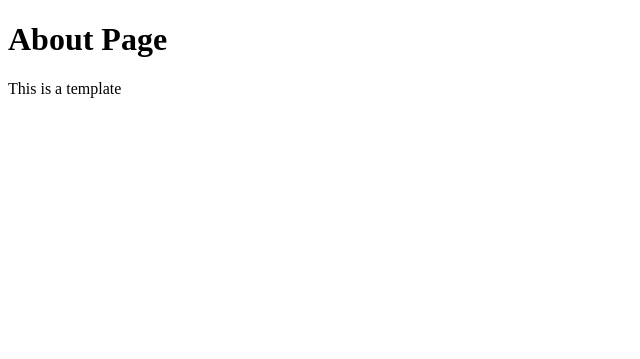
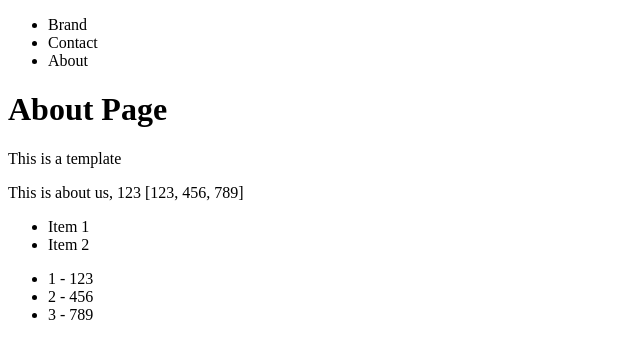
Before and after one commit to Harshit2009/Try_Django, a Django app: page /about/ in a window 1280 px wide. Shown: the top 359 px of the page, without its empty margins (0-640 px from the left). Run offline with Django 4.2, Linux system fonts and the light colour scheme.

Commit message:
Second Commit

```diff
--- a/pages/views.py
+++ b/pages/views.py
@@ -10,7 +10,13 @@ def contact_view(request, *args, **kwargs):
     return render(request, "contact.html", {})
 
 def about_view(request,*args, **kwargs):
-    return render(request, "about.html", {})
+    my_context = {
+        "my_text": "This is about us",
+        "this_is_true": True,
+        "my_number": 123,
+        "my_list": [123, 456, 789]
+    }
+    return render(request, "about.html", my_context)
 
 def social_view(request, *args, **kwargs):
     return HttpResponse ("<h1>Social Page</h1>")
--- a/templates/about.html
+++ b/templates/about.html
@@ -3,4 +3,23 @@
 {% block content %}
     <h1>About Page</h1>
     <p>This is a template</p>
+    <p>
+        {{ my_text }}, {{ my_number }}
+        {{ my_list }}
+    </p>
+    <ul>
+        <li>Item 1</li>
+        <li>Item 2</li>
+    </ul>
+    <ul>
+        {% for my_sub_item in my_list %}
+            {% if my_sub_item == 312 %}
+                <li>{{ forloop.counter }} - {{ my_sub_item|add:22 }}</li>
+            {% elif my_sub_item == "ABC" %}
+                <li>This is not the network</li>
+            {% else %}
+                <li>{{ forloop.counter }} - {{ my_sub_item }}</li>
+            {% endif %}
+        {% endfor %}
+    </ul>
 {% endblock %}
--- a/templates/base.html
+++ b/templates/base.html
@@ -4,6 +4,8 @@
         <title>Harshit is trying Django</title>
     </head>
     <body>
+        {% include 'navbar.html' %}
+
         {% block content %}
             replace me
         {% endblock %}
--- /dev/null
+++ b/templates/navbar.html
@@ -0,0 +1,7 @@
+<nav>
+    <ul>
+        <li>Brand</li>
+        <li>Contact</li>
+        <li>About</li>
+    </ul>
+</nav>
```
Also changed, not shown: templates/contact.html (+6 -2 lines).
